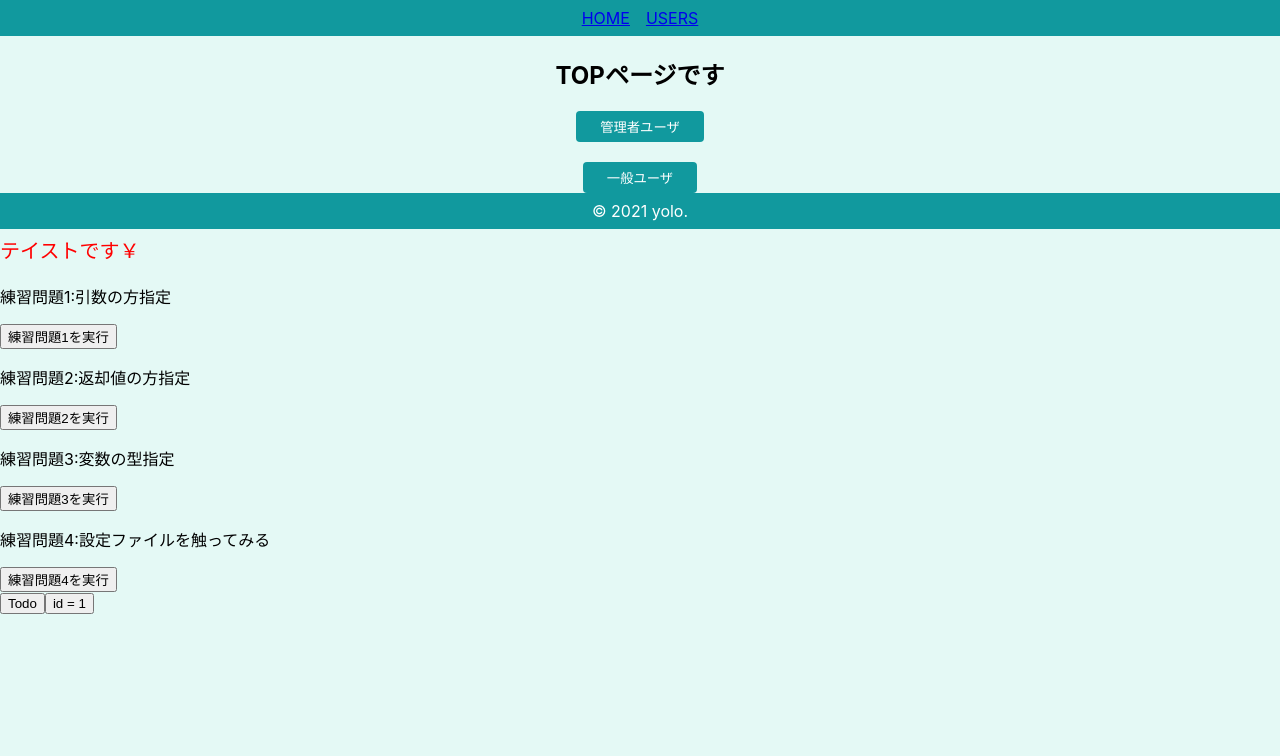
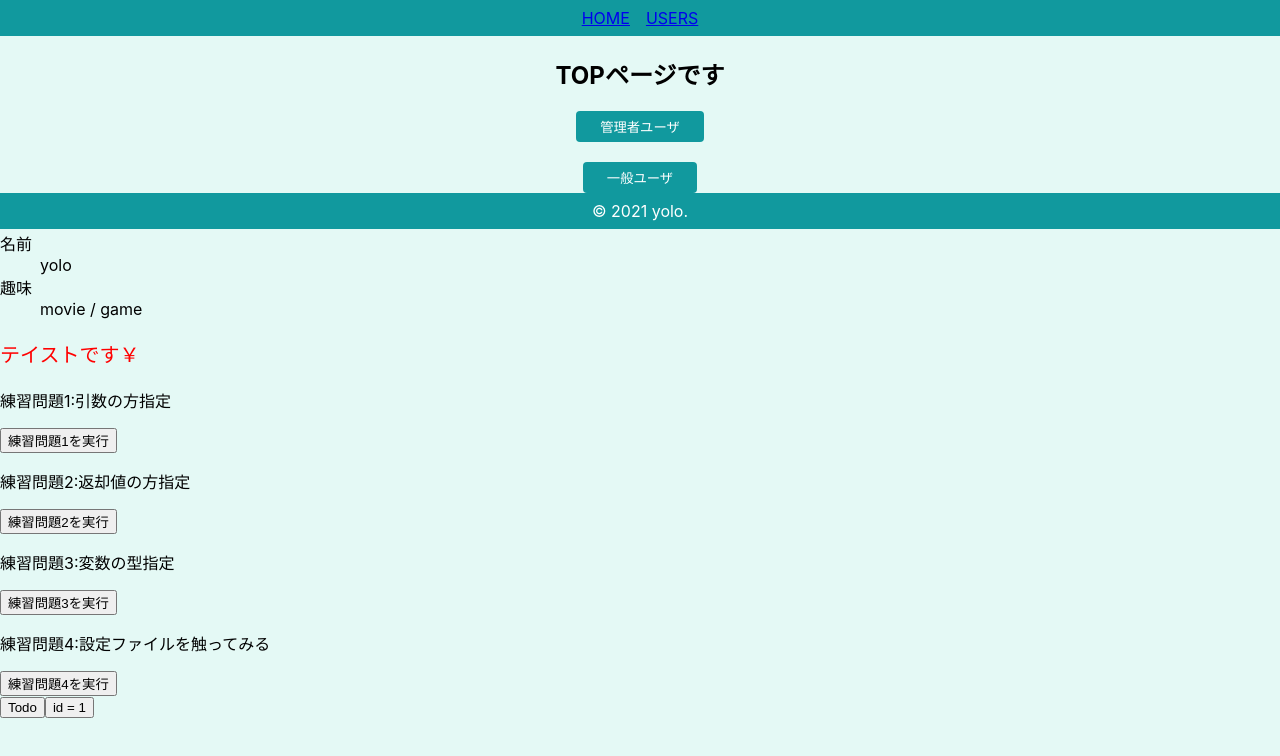
Before and after one commit to Yolobuil/jkproject, a React (Create React App) app: page / in a window 1280 px wide. Shown: the top 756 px of the page. Built offline with nearby package versions, Linux system fonts and the light colour scheme.

Commit message:
optionalchain

```diff
--- a/package.json
+++ b/package.json
@@ -50,7 +50,7 @@
     ]
   },
   "devDependencies": {
-    "@types/react-router-dom": "^5.3.0",
+    "@types/react-router-dom": "^5.3.1",
     "@types/styled-components": "^5.1.14"
   }
 }
--- a/src/App.tsx
+++ b/src/App.tsx
@@ -28,6 +28,8 @@
 import { Todo } from './Todo';
 import {TodoType} from './types/todo'
 import {Text} from './Text'
+import { UserProfile } from './userProfile';
+import { User } from './types/user'
 
 function App() {
    const [count,setCount] = useState(0);
@@ -123,6 +125,10 @@
  .catch((e) => console.log(e));
 }
 
+const userInfo:User ={
+  name: 'yolo',
+  hobbies: ['movie' , 'game'],
+}
 
 
   return (
@@ -142,6 +148,7 @@
 <Router />
 
 <button onClick={onClickUsers}>users</button>
+<UserProfile user={userInfo}/>
 <Text color='red' fontSize='20px' />
 <Practice1></Practice1>
 <Practice2/>
--- /dev/null
+++ b/src/types/user.ts
@@ -0,0 +1,4 @@
+export type User ={
+  name:string;
+  hobbies?: Array<string>;
+}
--- /dev/null
+++ b/src/userProfile.tsx
@@ -0,0 +1,19 @@
+import React from 'react'
+import {User} from './types/user'
+
+type Props ={
+  user: User;
+}
+
+export const UserProfile:React.FC<Props> = (props) => {
+  const { user} = props;
+  return(
+    <dl>
+      <dt>名前
+      </dt>
+      <dd>{user.name}</dd>
+      <dt>趣味</dt>
+      <dd>{user.hobbies?.join(' / ')}</dd>
+    </dl>
+  )
+}
```
Also changed, not shown: メモ.txt, 2 other files (tests, documents, lock files or other folders).
